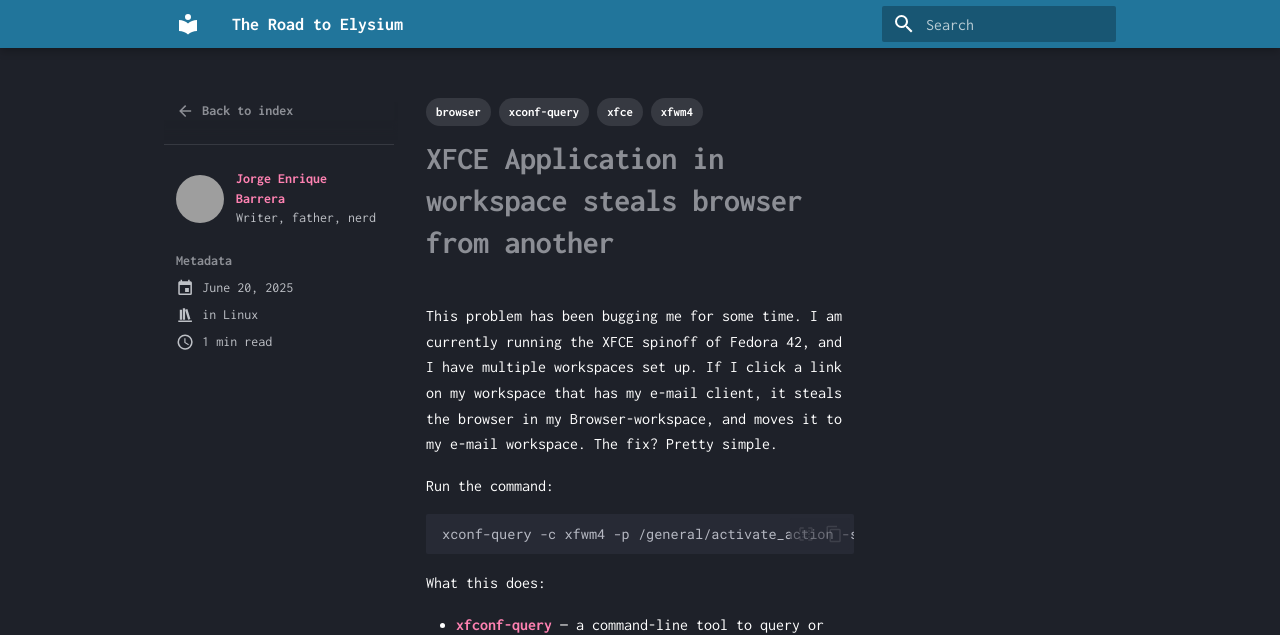
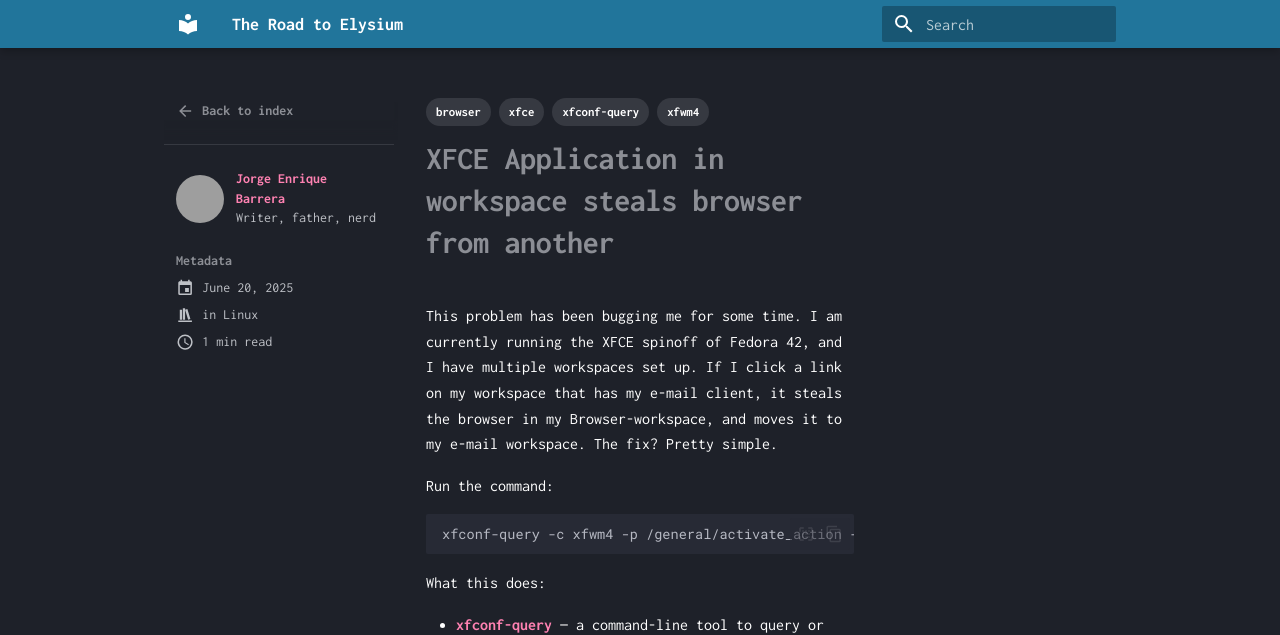
Before and after one commit to joenba7/joenba7.github.io, an MkDocs documentation site: the page built from docs/posts/xfce-application-in-workspace-steals-browser-from-another.md, in a window 1280 px wide and 1150 px high. Shown: the top 635 px of the window. Built offline with MkDocs 1.6.1 and Material for MkDocs 9.7.7, drawn with Linux system fonts in a browser that asks for light colours; grey boxes are pictures that could not be loaded.

Commit message:
Fix typo

````diff
--- a/docs/posts/xfce-application-in-workspace-steals-browser-from-another.md
+++ b/docs/posts/xfce-application-in-workspace-steals-browser-from-another.md
@@ -8,7 +8,7 @@ categories:
 tags:
     - xfce
     - browser
-    - xconf-query
+    - xfconf-query
     - xfwm4
 ---
 
@@ -19,7 +19,7 @@ This problem has been bugging me for some time. I am currently running the XFCE
 Run the command:
 
 ```bash
-xconf-query -c xfwm4 -p /general/activate_action -s switch
+xfconf-query -c xfwm4 -p /general/activate_action -s switch
 ```
 
 What this does:
````
